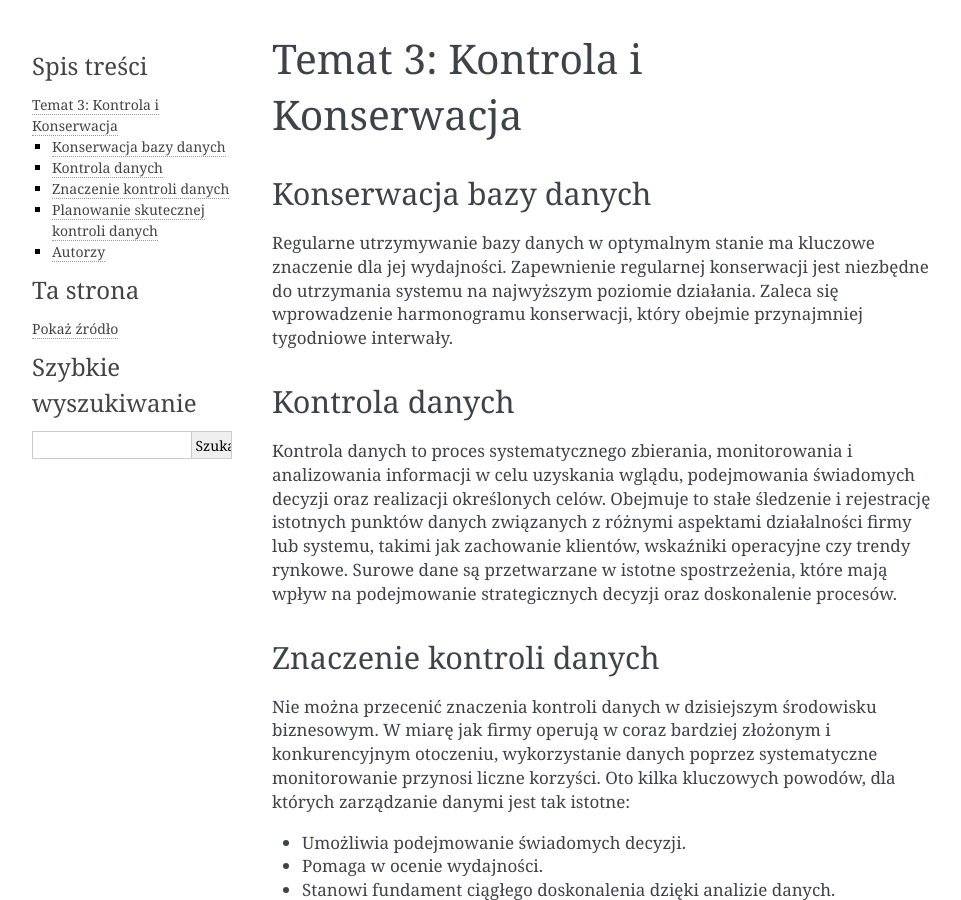
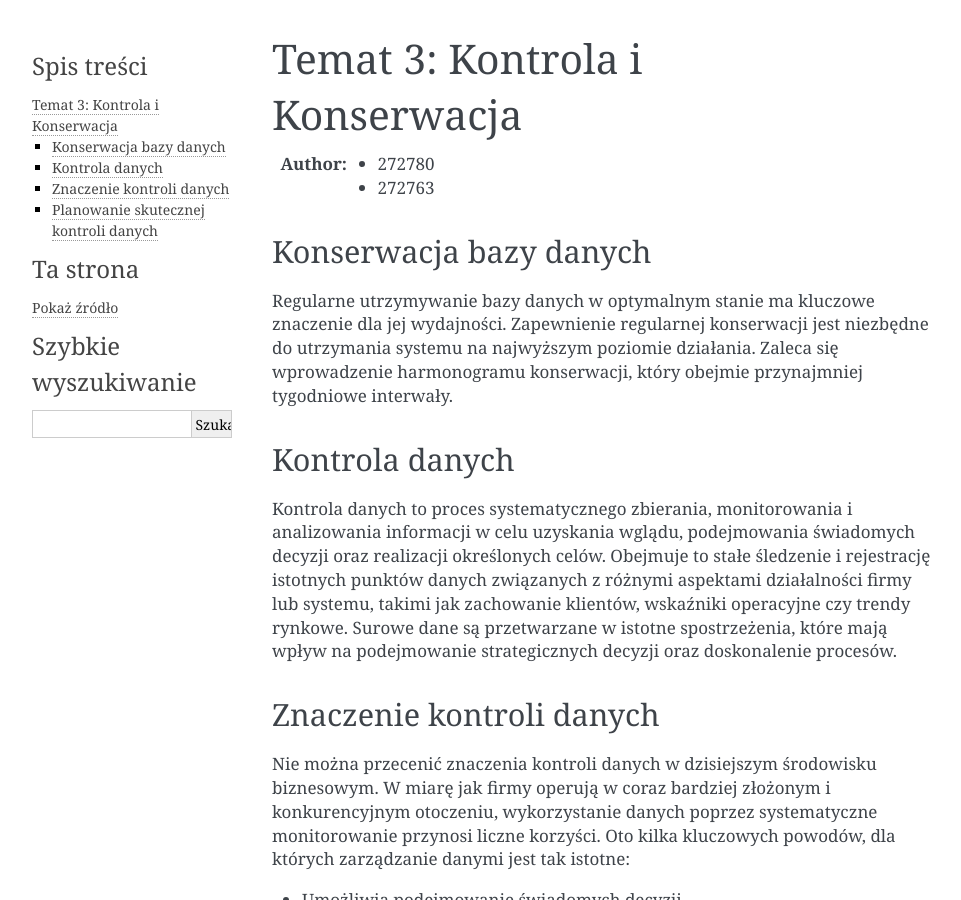
Before and after one commit to wsnowicki/kontrola-i-konserwacja, a Sphinx documentation site: the page built from source/kontrola-i-konserwacja.rst, in a window 1280 px wide and 900 px high. Shown: the whole window, without its empty margins (148-1109 px from the left). Built offline with Sphinx 7.4.7, drawn with Linux system fonts in a browser that asks for light colours; some of the changed text lies outside the part shown.

Commit message:
aktualizacja głownego pliku

```diff
--- a/source/kontrola-i-konserwacja.rst
+++ b/source/kontrola-i-konserwacja.rst
@@ -1,6 +1,9 @@
 ===============================
 Temat 3: Kontrola i Konserwacja
 ===============================
+
+:Author: - 272780
+         - 272763
 
 Konserwacja bazy danych
 -------------------------------
@@ -70,10 +73,3 @@ Zaprojektuj system kontroli danych w sposób skalowalny, aby mógł elastycznie
 
 15. **Przeprowadzanie regularnych audytów:**
 Regularnie przeprowadzaj audyty, aby upewnić się, że procesy kontroli danych są zgodne z pierwotnymi celami i spełniają wymogi prawne. Audyty pozwalają na identyfikację obszarów wymagających ulepszeń oraz zapewnienie ciągłej zgodności z najnowszymi standardami i regulacjami.
-
-
-Autorzy
------------------
-
-- Michał Pawlica
-- Wiktor Nowicki
```
